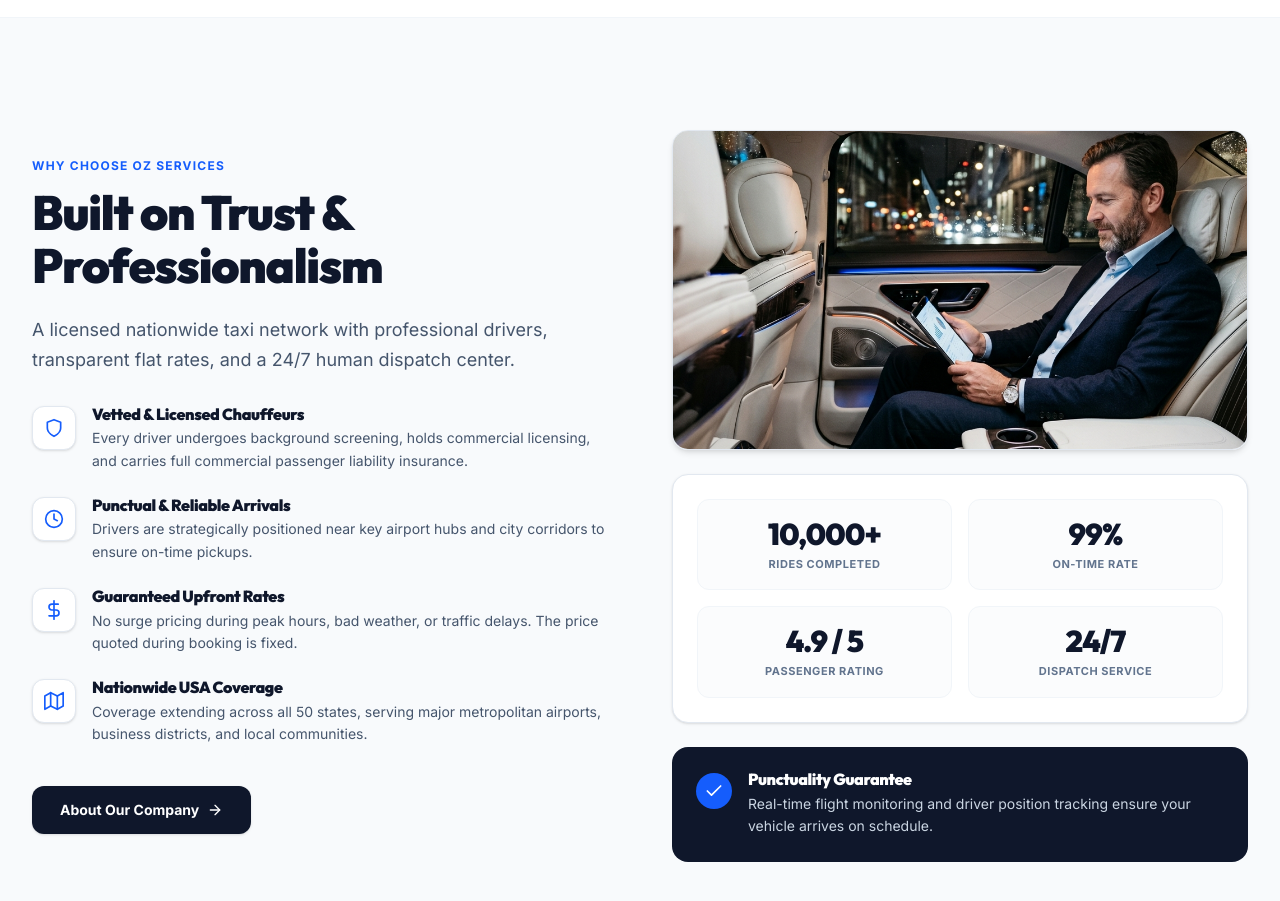
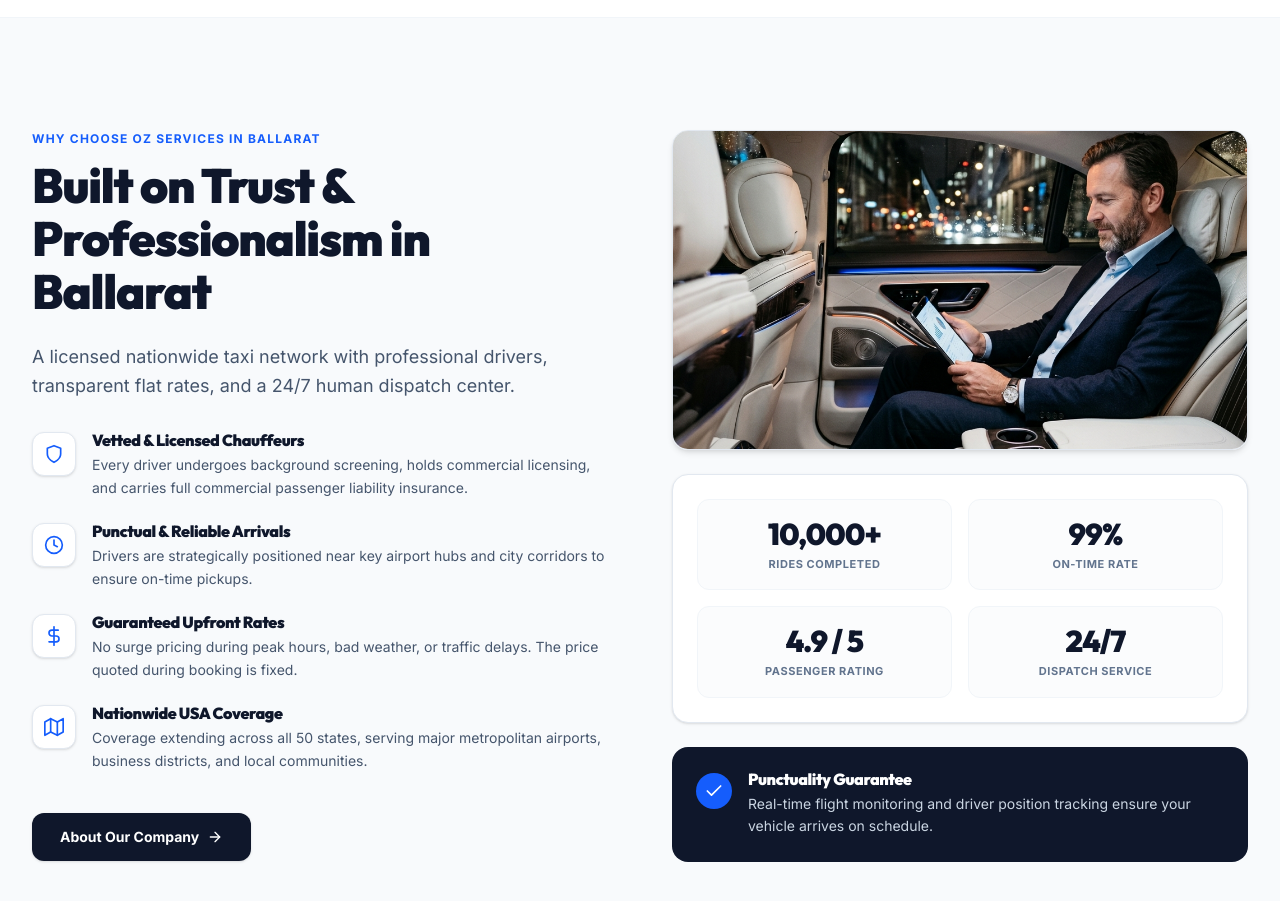
Before and after one commit to nayabdura/oz-services-taxi-near-me, a Next.js app: page /taxi-ballarat in a window 1280 px wide. Shown: the part 1760-2661 px from the top of the page. Built offline with nearby package versions, Linux system fonts and the light colour scheme; no server answers; the database is empty.

Commit message:
seo(h2): make all H2 subheadings location-dynamic to eliminate Screaming Frog duplicate H2 warnings

```diff
--- a/app/locations/[state]/[citySlug]/page.tsx
+++ b/app/locations/[state]/[citySlug]/page.tsx
@@ -211,12 +211,12 @@ export default async function CityTaxiPage({ params }: Props) {
                 },
                 {
                   icon: <FiStar className="w-6 h-6" />,
-                  title: "Highly Rated Drivers",
+                  title: `Highly Rated Drivers in ${name}`,
                   desc: `Every driver we use in ${name} is fully vetted, licensed, and insured. They know the local roads and they show up on time.`,
                 },
                 {
                   icon: <FiMapPin className="w-6 h-6" />,
-                  title: airport ? `${airport} Airport Transfers` : "Local and Airport Transfers",
+                  title: airport ? `${airport} Airport Transfers in ${name}` : `Local & Airport Transfers in ${name}`,
                   desc: airport
                     ? `We track flights in real time for every pickup and drop-off at ${name} (${airport}). You will not pay more because of a delay.`
                     : `From suburban streets to major transport hubs, we cover all ground transport needs across ${name}.`,
--- a/app/locations/[state]/page.tsx
+++ b/app/locations/[state]/page.tsx
@@ -157,14 +157,14 @@ export default async function LocationPage({ params }: Props) {
               <div className="w-14 h-14 bg-blue-100 text-blue-600 flex items-center justify-center rounded-xl mb-6">
                 <FiStar className="w-6 h-6" />
               </div>
-              <h2 className="text-xl font-bold text-slate-900 mb-3">Top-Rated Drivers</h2>
+              <h2 className="text-xl font-bold text-slate-900 mb-3">Top-Rated Drivers in {name}</h2>
               <p className="text-slate-600">Travel safely with our fully vetted, licensed, and insured professional drivers who know the local routes of {name} perfectly.</p>
             </div>
             <div className="bg-white p-8 rounded-2xl shadow-sm border border-slate-100 flex flex-col items-center text-center">
               <div className="w-14 h-14 bg-blue-100 text-blue-600 flex items-center justify-center rounded-xl mb-6">
                 <FiMapPin className="w-6 h-6" />
               </div>
-              <h2 className="text-xl font-bold text-slate-900 mb-3">Airport & Local Transfers</h2>
+              <h2 className="text-xl font-bold text-slate-900 mb-3">{name} Airport & Local Transfers</h2>
               <p className="text-slate-600">From major international airports to local suburban addresses, we provide comprehensive ground transportation across the entire state.</p>
             </div>
           </div>
--- a/app/taxi-ballarat/page.tsx
+++ b/app/taxi-ballarat/page.tsx
@@ -24,7 +24,7 @@ export default function TaxiBallaratPage() {
     <div className="flex flex-col min-h-screen">
       <LocationHeroSection city="Ballarat" />
       <ServicesOverview />
-      <WhyChooseUs />
+      <WhyChooseUs city="Ballarat" />
       <FleetShowcase />
       <StatsSection />
       <Testimonials />
--- a/app/taxi-geelong/page.tsx
+++ b/app/taxi-geelong/page.tsx
@@ -24,7 +24,7 @@ export default function TaxiGeelongPage() {
     <div className="flex flex-col min-h-screen">
       <LocationHeroSection city="Geelong" />
       <ServicesOverview />
-      <WhyChooseUs />
+      <WhyChooseUs city="Geelong" />
       <FleetShowcase />
       <StatsSection />
       <Testimonials />
--- a/app/taxi-melbourne/page.tsx
+++ b/app/taxi-melbourne/page.tsx
@@ -24,7 +24,7 @@ export default function TaxiMelbournePage() {
     <div className="flex flex-col min-h-screen">
       <LocationHeroSection city="Melbourne" />
       <ServicesOverview />
-      <WhyChooseUs />
+      <WhyChooseUs city="Melbourne" />
       <FleetShowcase />
       <StatsSection />
       <Testimonials />
--- a/components/home/WhyChooseUs.tsx
+++ b/components/home/WhyChooseUs.tsx
@@ -25,17 +25,17 @@ const benefits = [
   },
 ];
 
-export default function WhyChooseUs() {
+export default function WhyChooseUs({ city }: { city?: string }) {
   return (
     <section className="py-20 lg:py-28 bg-slate-50 border-b border-slate-200">
       <div className="max-w-7xl mx-auto px-4 sm:px-6 lg:px-8">
         <div className="grid grid-cols-1 lg:grid-cols-2 gap-16 items-center">
           <div>
             <p className="text-blue-600 font-bold tracking-widest uppercase text-xs mb-3">
-              Why Choose Oz Services
+              Why Choose Oz Services {city ? `in ${city}` : ""}
             </p>
             <h2 className="text-3xl md:text-4xl lg:text-5xl font-black text-slate-900 font-heading mb-6 tracking-tight">
-              Built on Trust & Professionalism
+              {city ? `Built on Trust & Professionalism in ${city}` : "Built on Trust & Professionalism"}
             </h2>
             <p className="text-slate-600 text-lg leading-relaxed font-normal mb-8">
               A licensed nationwide taxi network with professional drivers, transparent flat rates, and a 24/7 human dispatch center.
```
